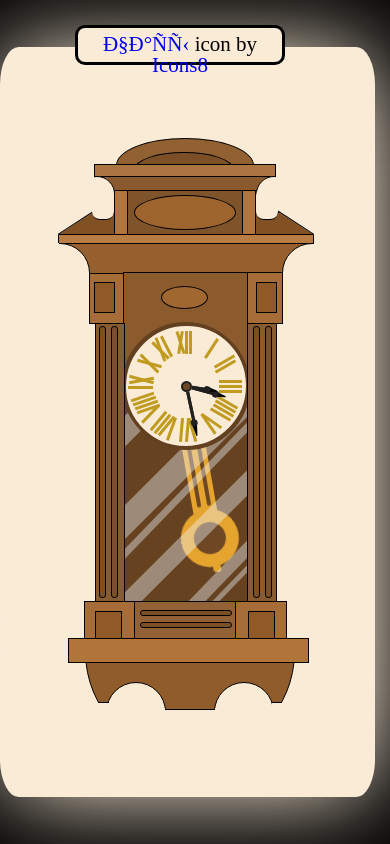
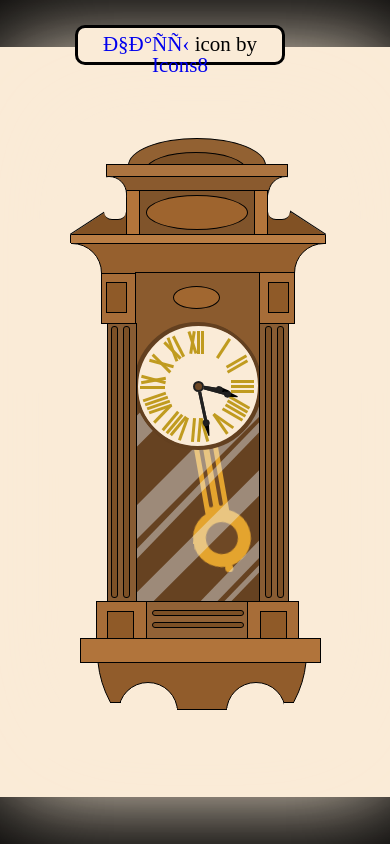
Before and after one commit to Maksi24816/Time, a plain HTML site: page index.html in a window 390 px wide. Drawn offline with Linux system fonts and the light colour scheme.

Commit message:
Add files via upload

```diff
--- a/CSS/Style.css
+++ b/CSS/Style.css
@@ -77,7 +77,7 @@ body{display: flex; align-items: center; justify-content: center; background-col
 .Box_Back{width: 400px; height: 750px; position: absolute; box-shadow: 0 0 100px antiquewhite; background-color: antiquewhite; border-radius: 15%;display: flex; align-items: center; justify-content: center;}
 
 @media (max-width:400px) {
-	.Box_Back{width: 375px; left: 0; border-radius: 5%;}
+	.Box_Back{left: 0; border-radius: 0%;}
 }
 
 .Cub1{background-color: rgb(172, 116, 64);width: 182px; height: 13px; border: 1px black solid; position: absolute; top: 42px; left: 46px; z-index: 3;}
```
